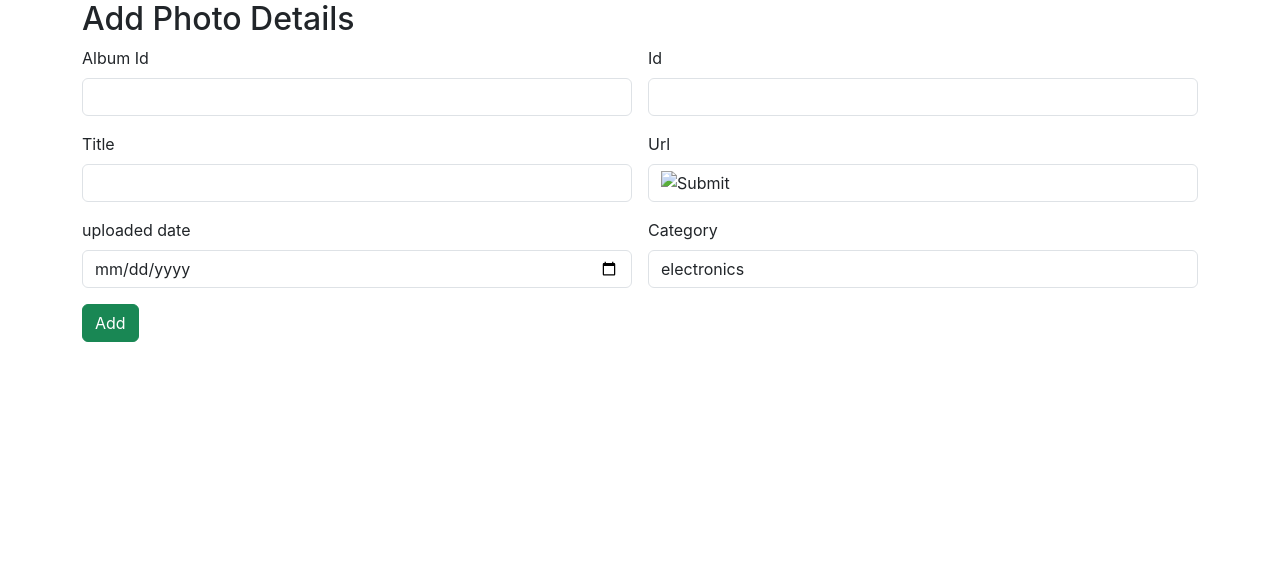
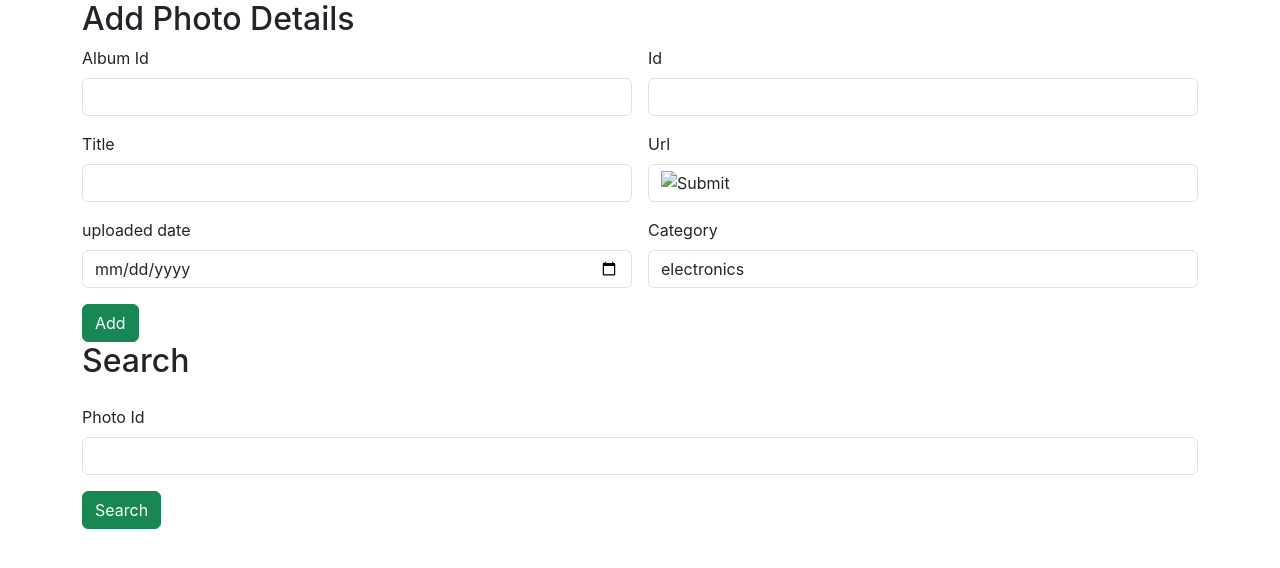
Before and after one commit to Gloriya2001/Photo-app-react, a React (Create React App) app: page / in a window 1280 px wide. Shown: the top 568 px of the page. Built offline with nearby package versions, Linux system fonts and the light colour scheme.

Commit message:
search added

```diff
--- a/src/App.js
+++ b/src/App.js
@@ -1,12 +1,14 @@
 import logo from './logo.svg';
 import './App.css';
 import Add from './components/Add';
+import Search from './components/Search';
 
 function App() {
   return (
     <div>
 
 <Add/>
+<Search/>
 
     </div>
   );
--- /dev/null
+++ b/src/components/Search.jsx
@@ -0,0 +1,40 @@
+import React from 'react'
+
+const Search = () => {
+  return (
+    <div>
+
+
+<div className="container">
+                <div className="row">
+                    <div className="col col-12 col-sm-12 col-md-12 col-lg-12 col-xl-12 col-xxl-12">
+
+                        <div className="row g-3">
+
+                            <h2>Search</h2>
+                            <div className="col col-12 col-sm-12 col-md-12 col-lg-12 col-xl-12 col-xxl-12">
+
+                                <label htmlFor="" className="form-label">Photo Id</label>
+                                <input type="text" className="form-control" />
+                            </div>
+
+
+                            <div className="col col-12 col-sm-12 col-md-12 col-lg-12 col-xl-12 col-xxl-12">
+
+                                <button className="btn btn-success">Search</button>
+
+                            </div>
+
+
+                        </div>
+
+                    </div>
+                </div>
+            </div>
+
+
+    </div>
+  )
+}
+
+export default Search
```
